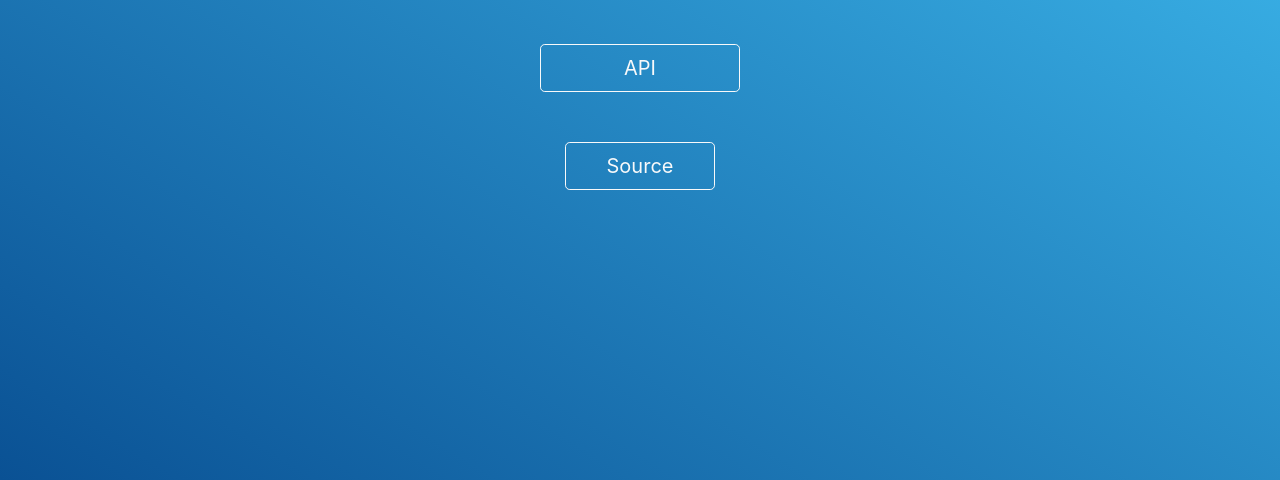
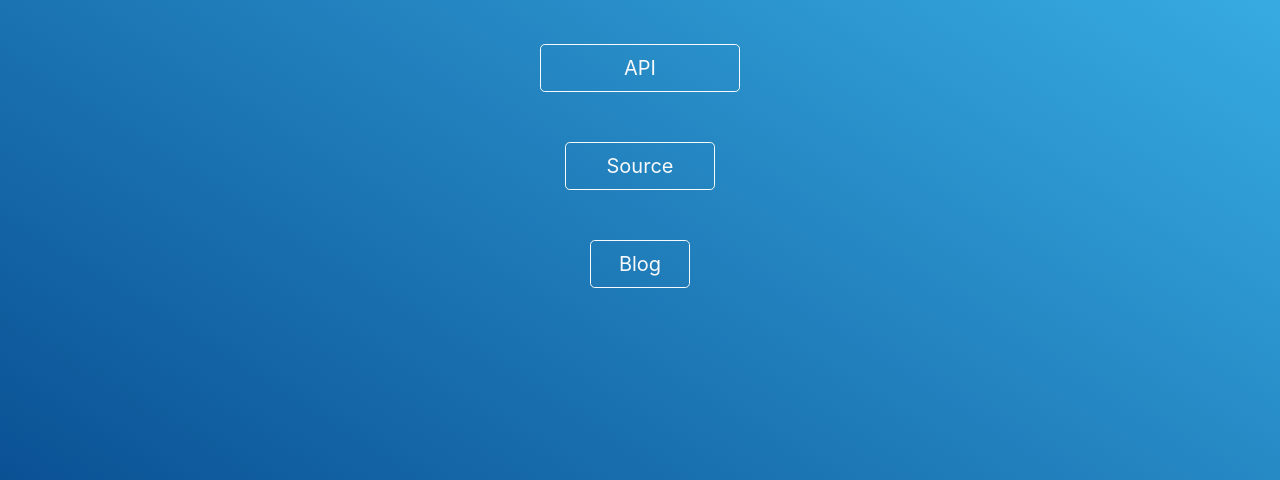
Before and after one commit to fisher60/Friendo_Site_Django, a Django app: page / in a window 1280 px wide. Shown: the part 320-800 px from the top of the page. Run offline with Django 3.2, Linux system fonts and the light colour scheme; parts of the project's set-up code (start-up, migrations or seed data) failed here and were passed over; some libraries are stand-ins or nearby versions.

Commit message:
add blog link to abandon tech
Abandon tech blog will likely host guides related to discord bot developement and backends related to the methods used to friendo. I am linking the blog here to allow for more, relevant traffic to the AT blog.

```diff
--- a/friendo_site/friendo_site/templates/index.html
+++ b/friendo_site/friendo_site/templates/index.html
@@ -27,5 +27,11 @@
             </div>
         </div>
 
+        <div class="row justify-content-center">
+            <div class="column">
+                <a href="https://blog.abandontech.cloud/" target="_blank" type="button" class="btn btn-lg btn-outline-light" style="width: 100px; margin-top: 50px">Blog</a>
+            </div>
+        </div>
+
     </div>
 {% endblock content %}
```
